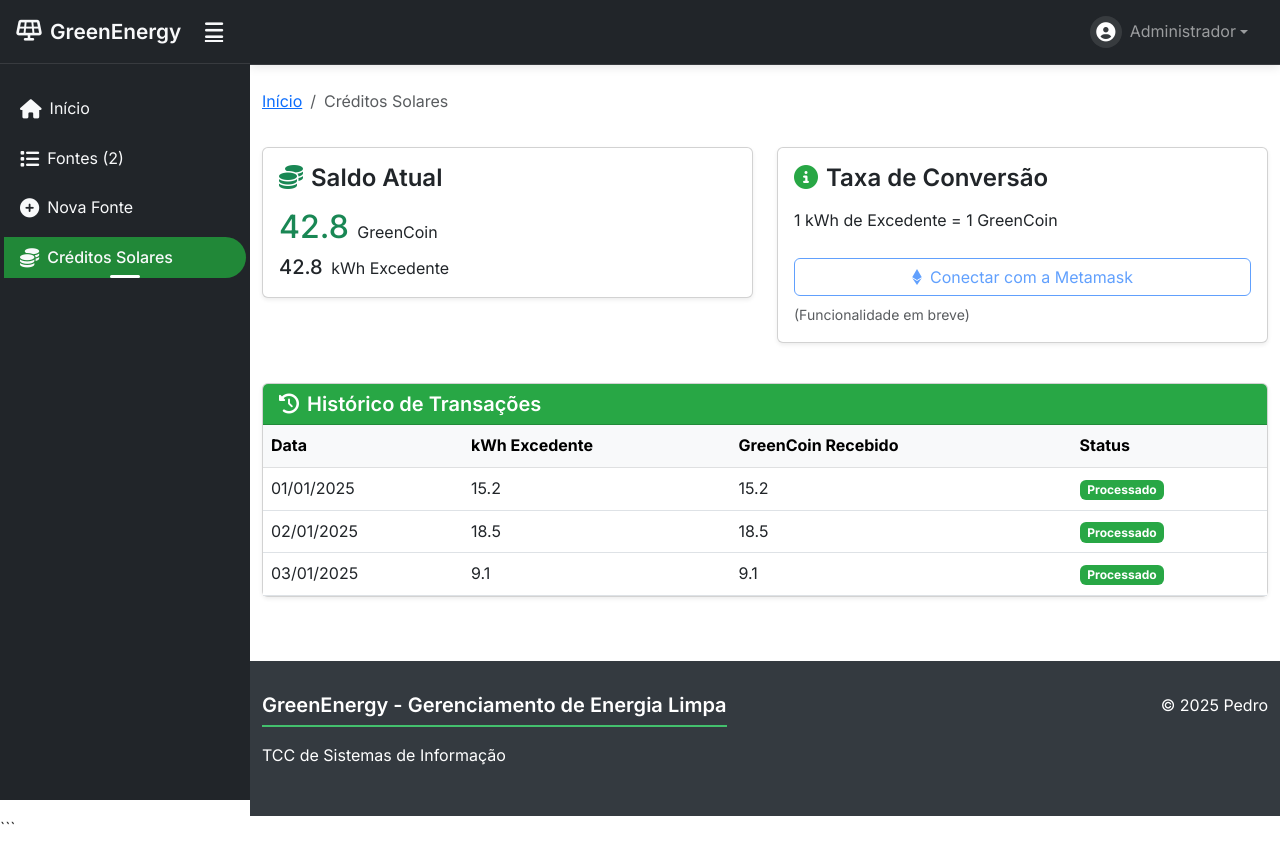
After one commit to PG0mes/Green_energy_v2, a Flask app: page /solar-credits in a window 1280 px wide. The commit adds this page. Run offline with Flask 2, Linux system fonts and the light colour scheme; a user stored in the database is signed in.

Commit message:
Adiciona página de Créditos Solares com histórico de transações e saldo atual, além de atualizar a navbar para incluir a nova rota.

````diff
--- a/app/templates/base.html
+++ b/app/templates/base.html
@@ -249,6 +249,12 @@
                         <span class="sidebar-text">Nova Fonte</span>
                     </a>
                 </li>
+                <li class="nav-item mb-2">
+                    <a class="nav-link text-light d-flex align-items-center {% if request.endpoint == 'main.solar_credits' %}active{% endif %}" href="{{ url_for('main.solar_credits') }}">
+                        <i class="fas fa-coins me-2"></i>
+                        <span class="sidebar-text">Créditos Solares</span>
+                    </a>
+                </li>
             </ul>
         </nav>
         <div class="main-content flex-grow-1">
@@ -489,3 +495,4 @@
     {% block scripts %}{% endblock %}
 </body>
 </html>
+```
--- /dev/null
+++ b/app/templates/solar_credits.html
@@ -0,0 +1,82 @@
+{% extends "base.html" %}
+
+{% block title %}Créditos Solares{% endblock %}
+
+{% block content %}
+<div class="row mb-3">
+    <div class="col-12">
+        <nav aria-label="breadcrumb">
+            <ol class="breadcrumb">
+                <li class="breadcrumb-item"><a href="{{ url_for('main.index') }}">Início</a></li>
+                <li class="breadcrumb-item active">Créditos Solares</li>
+            </ol>
+        </nav>
+    </div>
+</div>
+
+<div class="row mb-4">
+    <div class="col-md-6 mb-3">
+        <div class="card shadow-sm">
+            <div class="card-body">
+                <h4 class="card-title mb-3"><i class="fas fa-coins me-2 text-success"></i>Saldo Atual</h4>
+                <div class="d-flex align-items-center mb-2">
+                    <div class="me-3">
+                        <span class="h2 text-success">{{ transacoes_simuladas | sum(attribute='greencoin_recebido') | round(2) }}</span>
+                        <span class="ms-1">GreenCoin</span>
+                    </div>
+                </div>
+                <div>
+                    <span class="h5">{{ transacoes_simuladas | sum(attribute='kwh_excedente') | round(2) }}</span>
+                    <span class="ms-1">kWh Excedente</span>
+                </div>
+            </div>
+        </div>
+    </div>
+    <div class="col-md-6 mb-3">
+        <div class="card shadow-sm h-100">
+            <div class="card-body d-flex flex-column justify-content-between">
+                <h4 class="card-title mb-3"><i class="fas fa-info-circle me-2 text-primary"></i>Taxa de Conversão</h4>
+                <p>1 kWh de Excedente = 1 GreenCoin</p>
+                <button class="btn btn-outline-primary mt-2" disabled>
+                    <i class="fab fa-ethereum me-2"></i>Conectar com a Metamask
+                </button>
+                <small class="text-muted mt-2">(Funcionalidade em breve)</small>
+            </div>
+        </div>
+    </div>
+</div>
+
+<div class="row">
+    <div class="col-12">
+        <div class="card shadow-sm">
+            <div class="card-header bg-success text-white">
+                <h5 class="mb-0"><i class="fas fa-history me-2"></i>Histórico de Transações</h5>
+            </div>
+            <div class="card-body p-0">
+                <div class="table-responsive">
+                    <table class="table table-hover mb-0">
+                        <thead class="table-light">
+                            <tr>
+                                <th>Data</th>
+                                <th>kWh Excedente</th>
+                                <th>GreenCoin Recebido</th>
+                                <th>Status</th>
+                            </tr>
+                        </thead>
+                        <tbody>
+                            {% for t in transacoes_simuladas %}
+                            <tr>
+                                <td>{{ t.data }}</td>
+                                <td>{{ t.kwh_excedente }}</td>
+                                <td>{{ t.greencoin_recebido }}</td>
+                                <td><span class="badge bg-success">{{ t.status }}</span></td>
+                            </tr>
+                            {% endfor %}
+                        </tbody>
+                    </table>
+                </div>
+            </div>
+        </div>
+    </div>
+</div>
+{% endblock %}
--- a/app/views/routes.py
+++ b/app/views/routes.py
@@ -441,3 +441,17 @@ def previsao_geracao(fonte_id):
     return render_template('previsao.html',
                            fonte=fonte,
                            titulo=f"Previsão de Geração - {fonte.nome}")
+
+@main.route('/solar-credits')
+@login_required
+def solar_credits():
+    """Página de Créditos Solares"""
+    # Simula detalhes do cálculo de excedente (pode ser o mesmo do dashboard)
+    detalhes_calculo_excedente = DashboardController.obter_detalhes_calculo_excedente(None)  # None ou fonte_id se desejar
+    # Simula histórico de transações
+    transacoes_simuladas = [
+        {'data': '01/01/2025', 'kwh_excedente': 15.2, 'greencoin_recebido': 15.2, 'status': 'Processado'},
+        {'data': '02/01/2025', 'kwh_excedente': 18.5, 'greencoin_recebido': 18.5, 'status': 'Processado'},
+        {'data': '03/01/2025', 'kwh_excedente': 9.1, 'greencoin_recebido': 9.1, 'status': 'Processado'}
+    ]
+    return render_template('solar_credits.html', detalhes_calculo_excedente=detalhes_calculo_excedente, transacoes_simuladas=transacoes_simuladas)
````
